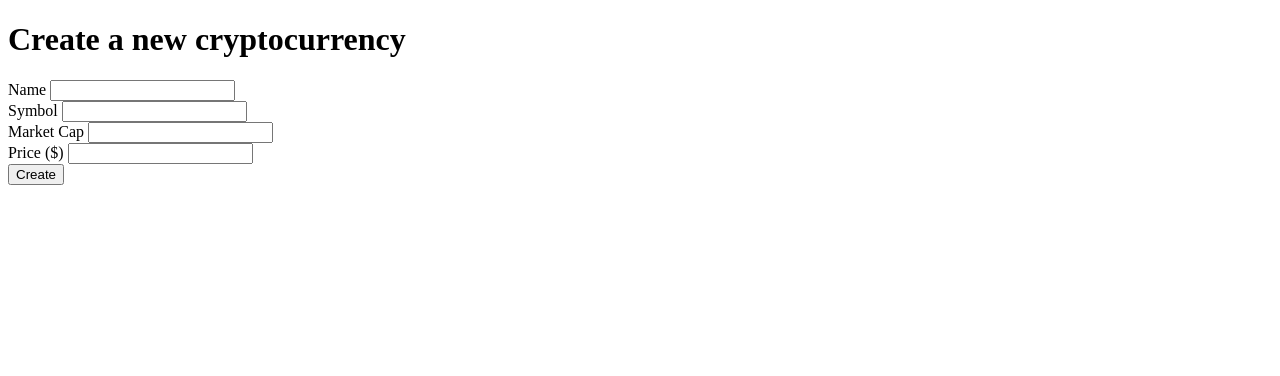
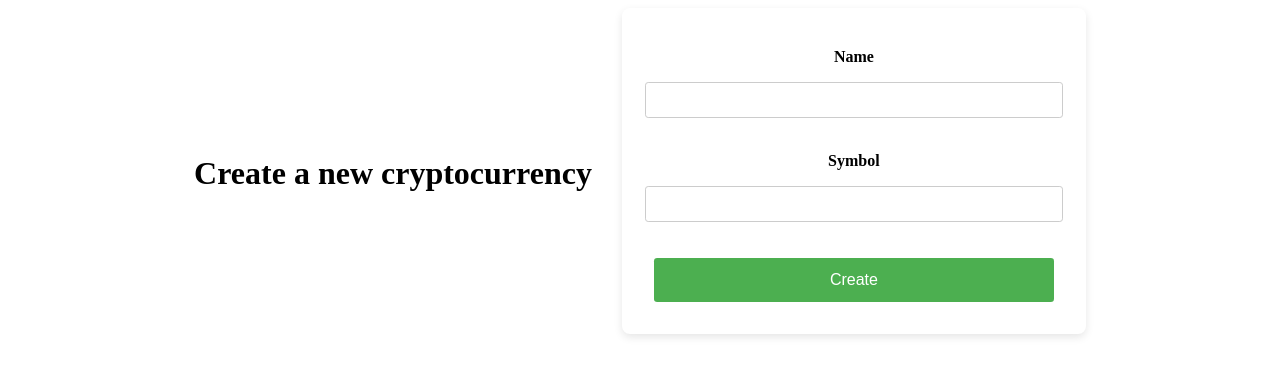
Before and after one commit to asyncmagician/CryptoTracker, a website: page views/create.html in a window 1280 px wide. Drawn offline with Linux system fonts and the light colour scheme.

Commit message:
Update UI + Fix Update (WIP)

```diff
--- a/public/script/tableActionListener.js
+++ b/public/script/tableActionListener.js
@@ -1,6 +1,7 @@
 document.addEventListener('DOMContentLoaded', async () => {
   const loadingMessage = document.querySelector('#loading-message');
   const cryptoList = document.querySelector('#crypto-list');
+  const createButton = document.querySelector('#create-crypto');
 
   loadingMessage.style.display = 'block';
 
@@ -20,6 +21,7 @@ document.addEventListener('DOMContentLoaded', async () => {
     const tdActions = document.createElement('td');
 
     const editButton = document.createElement('button');
+    editButton.classList.add('button-update');
     editButton.textContent = 'Edit';
     editButton.addEventListener('click', () => {
       window.location.href = `/update?id=${crypto._id}`;
@@ -28,6 +30,7 @@ document.addEventListener('DOMContentLoaded', async () => {
 
 
     const deleteButton = document.createElement('button');
+    deleteButton.classList.add('button-delete');
     deleteButton.textContent = 'Delete';
     deleteButton.addEventListener('click', () => {
       const confirmed = confirm('If you press OK, the cryptocurrency will be deleted forever.');
@@ -50,11 +53,12 @@ document.addEventListener('DOMContentLoaded', async () => {
 
     tdActions.appendChild(deleteButton);
 
+
     tr.appendChild(tdActions);
     cryptoList.appendChild(tr);
   });
 
-  const createButton = document.querySelector('#create-crypto');
+  createButton.classList.remove('hidden');
   createButton.addEventListener('click', () => {
     window.location.href = '/create';
   });
--- /dev/null
+++ b/public/style/home.css
@@ -0,0 +1,106 @@
+table {
+    border-collapse: collapse;
+    width: 100%;
+  }
+
+  th, td {
+    text-align: left;
+    padding: 0.5rem;
+    border-bottom: 1px solid #ddd;
+  }
+
+  th {
+    background-color: #000000;
+    color: white;
+  }
+
+  tr:nth-child(even) {
+    background-color: #f2f2f2;
+  }
+
+  tr:hover {
+    background-color: #ddd;
+  }
+
+  .button-update,
+  .button-delete,
+  .button-create {
+    background-color: #292828;
+    color: #fff;
+    border: none;
+    padding: 0.8rem;
+    border-radius: 0.2rem;
+    font-size: 1rem;
+    cursor: pointer;
+    transition: background-color 0.2s ease-in-out;
+  }
+
+  button {
+    margin-right: 10px; /* Ajouter une marge droite de 10px */
+  }
+
+  button:last-child {
+    margin-right: 0; /* Supprimer la marge droite pour le dernier bouton */
+  }
+
+  #loading-message {
+    display: flex;
+    align-items: center;
+    justify-content: center;
+    flex-direction: column;
+    height: 100%;
+  }
+
+  .spinner {
+    border: 8px solid rgba(0, 0, 0, 0.1);
+    border-left-color: #8c4caf;
+    border-radius: 50%;
+    width: 40px;
+    height: 40px;
+    animation: spin 1s linear infinite;
+    margin-bottom: 1rem;
+  }
+
+  @keyframes spin {
+    to {
+      transform: rotate(360deg);
+    }
+  }
+
+
+  .button-update:hover {
+    background-color: #ffa500;
+  }
+
+  .button-delete:hover {
+    background-color: #f44336;
+  }
+
+  .button-create {
+    margin-bottom: 15px;
+  }
+
+  .button-create:hover {
+    background-color: #3e8e41;
+  }
+
+  .hidden {
+    display: none;
+  }
+
+
+  .hidden {
+    display: none;
+  }
+
+
+
+  @media (max-width: 600px) {
+    table {
+      font-size: 0.8rem;
+    }
+
+    th, td {
+      padding: 0.2rem;
+    }
+  }
--- /dev/null
+++ b/public/style/login.css
@@ -0,0 +1,82 @@
+  body {
+    display: flex;
+    justify-content: center;
+    align-items: center;
+    gap: 30px;
+  }
+
+  h1 {
+    font-size: 2rem;
+    text-align: center;
+    margin-bottom: 2rem;
+  }
+
+  form {
+    background-color: #fff;
+    padding: 2rem;
+    border-radius: 0.5rem;
+    box-shadow: 0 0.2rem 0.5rem rgba(0, 0, 0, 0.1);
+  }
+
+  label {
+    display: block;
+    font-weight: bold;
+    margin-bottom: 0.5rem;
+  }
+
+  input {
+    width: 100%;
+    padding: 0.5rem;
+    margin-bottom: 1rem;
+    border: 1px solid #ccc;
+    border-radius: 0.2rem;
+    font-size: 1rem;
+  }
+
+  button[type="submit"] {
+    width: 100%;
+    background-color: #4caf50;
+    color: #fff;
+    border: none;
+    padding: 0.8rem;
+    margin-top: 10px;
+    border-radius: 0.2rem;
+    font-size: 1rem;
+    cursor: pointer;
+  }
+
+  button[type="submit"]:hover {
+    background-color: #3e8e41;
+  }
+
+/* Ajouter de l'espace entre le titre et le formulaire */
+h1 {
+    margin-bottom: 1rem;
+  }
+
+  /* Centrer le formulaire */
+  form {
+    display: flex;
+    flex-direction: column;
+    align-items: center;
+  }
+
+  /* Ajouter de l'espace entre les champs */
+  label,
+  input {
+    margin: 0.5rem 0;
+  }
+
+  /* Ajuster la largeur du formulaire */
+  form {
+    width: 80%;
+    max-width: 400px;
+  }
+
+  /* Rendre le formulaire responsive */
+  @media (max-width: 600px) {
+    form {
+      width: 100%;
+      padding: 0 1rem;
+    }
+  }
--- a/public/style/main.css
+++ b/public/style/main.css
@@ -0,0 +1,9 @@
+body {
+    background-color: #f7f7f7;
+    font-family: Arial, sans-serif;
+    height: 100vh;
+    margin: 0;
+    max-width: 1200px;
+    margin: 0 auto;
+    padding: 0 20px;
+  }
--- a/src/controllers/cryptoController.js
+++ b/src/controllers/cryptoController.js
@@ -63,13 +63,11 @@ exports.sendAllCryptos = async (req, res) => {
   exports.updateCrypto = async (req, res) => {
     try {
       const cryptoId = req.params.id;
-      const { name, symbol, marketCap, price } = req.body;
+      const { name, symbol } = req.body;
 
       const updatedCrypto = await Crypto.findByIdAndUpdate(cryptoId, {
         name,
         symbol,
-        marketCap,
-        price,
       });
 
       if (updatedCrypto) {
--- a/views/create.html
+++ b/views/create.html
@@ -3,8 +3,9 @@
 <head>
   <meta charset="UTF-8">
   <meta name="viewport" content="width=device-width, initial-scale=1.0">
+  <script src="/script/createFormAction.js"></script>
+  <link rel="stylesheet" href="/style/login.css">
   <title>CryptoTracker | Create</title>
-  <script src="/script/createFormAction.js"></script>
 </head>
 <body>
   <h1>Create a new cryptocurrency</h1>
@@ -17,14 +18,6 @@
     <input type="text" id="symbol" name="symbol" required>
     <br>
 
-    <label for="marketCap">Market Cap</label>
-    <input type="number" id="marketCap" name="marketCap" required>
-    <br>
-
-    <label for="price">Price ($)</label>
-    <input type="number" step="0.01" id="price" name="price" required>
-    <br>
-
     <button type="submit">Create</button>
   </form>
   </body>
```
Also changed, not shown: public/index.html (+2 -1 lines), public/script/updateFormAction.js (+5 -9 lines), views/read.html (+6 -2 lines), views/update.html (+3 -10 lines).
